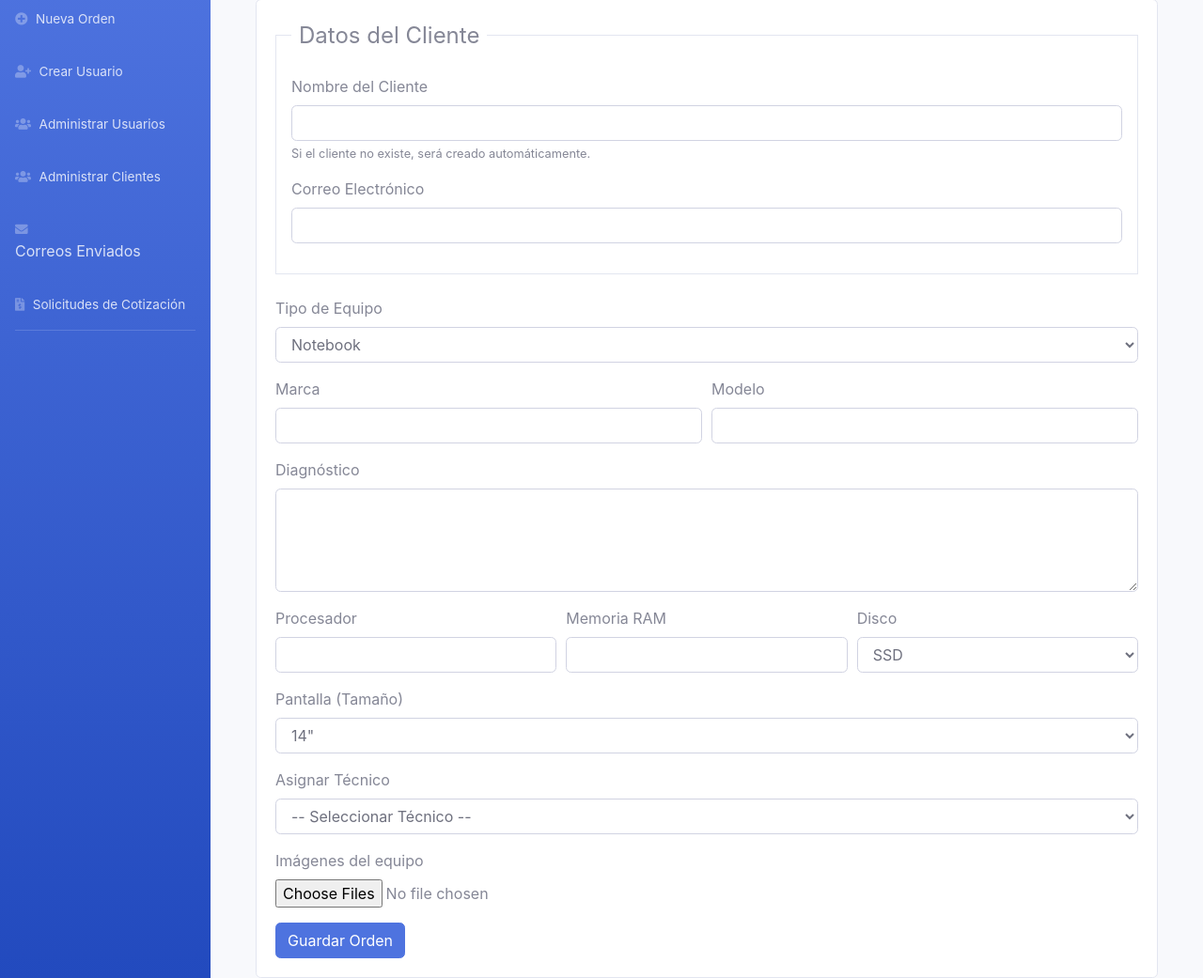
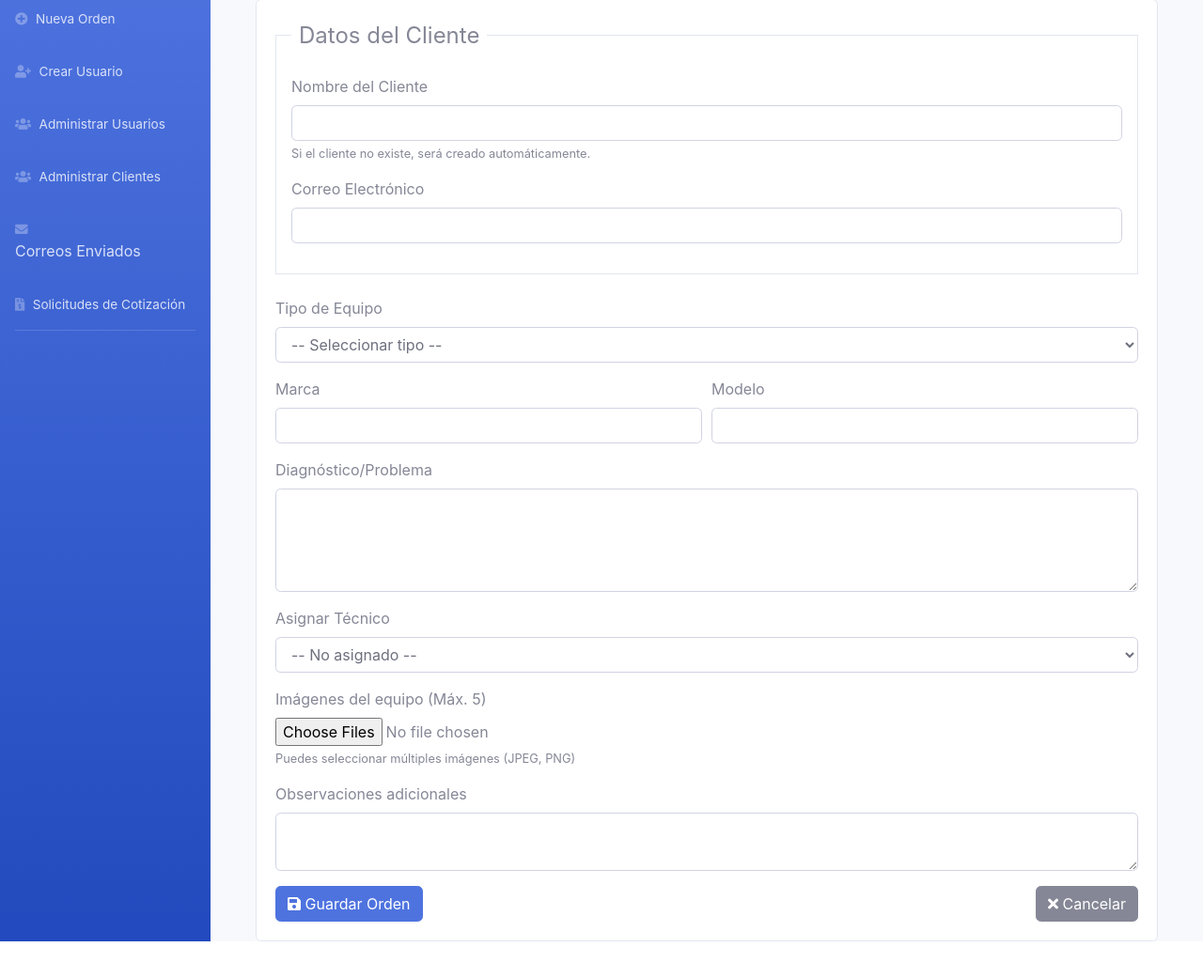
Before and after one commit to Francisco-minio/servicio_tecnico_flask, a Python web app: template templates/orden_form.html in a window 1280 px wide. Shown: the part 153-1194 px from the top of the page at 94% size. After the commit the page ends 1155 px from the top, so only its background shows below. Run offline with Jinja, Linux system fonts and the light colour scheme; the template is opened without the code that fills it, so the values that code supplies are empty; some libraries are stand-ins or nearby versions.

Commit message:
cambios por jule..

```diff
--- a/requirements.txt
+++ b/requirements.txt
@@ -1,6 +1,7 @@
 alembic==1.15.2
 blinker==1.9.0
 Brotli==1.1.0
+celery==5.3.6  # Añadido desde sec-scale-foundations
 cffi==1.17.1
 click==8.1.8
 cssselect2==0.8.0
@@ -8,8 +9,12 @@ Flask==3.1.0
 Flask-Login==0.6.3
 Flask-Migrate==4.1.0
 Flask-SQLAlchemy==3.1.1
+Flask-Session==0.5.0  # Añadido desde sec-scale-foundations
+Flask-Talisman==1.1.0  # Añadido desde sec-scale-foundations
+Flask-WTF==1.2.1  # Añadido desde sec-scale-foundations
 fonttools==4.57.0
 fpdf==1.7.2
+gunicorn==21.2.0  # Añadido desde sec-scale-foundations
 itsdangerous==2.2.0
 Jinja2==3.1.6
 Mako==1.3.10
@@ -19,6 +24,7 @@ pycparser==2.22
 pydyf==0.11.0
 PyMySQL==1.1.1
 pyphen==0.17.2
+redis==5.0.1  # Añadido desde sec-scale-foundations
 SQLAlchemy==2.0.40
 tinycss2==1.4.0
 tinyhtml5==2.0.0
--- a/templates/orden_form.html
+++ b/templates/orden_form.html
@@ -7,6 +7,7 @@
     <div class="card">
         <div class="card-body">
             <form action="{{ url_for('nueva_orden') }}" method="POST" enctype="multipart/form-data">
+                <input type="hidden" name="csrf_token" value="{{ csrf_token() }}"/>
 
                 <!-- Datos del cliente -->
                 <fieldset class="border p-3 mb-4">
@@ -28,9 +29,12 @@
                 <div class="form-group">
                     <label for="equipo">Tipo de Equipo</label>
                     <select class="form-control" id="equipo" name="equipo" required onchange="mostrarCaracteristicas()">
+                        <option value="">-- Seleccionar tipo --</option>
                         <option value="Notebook">Notebook</option>
                         <option value="Pc de Escritorio">PC de Escritorio</option>
                         <option value="Tablet">Tablet</option>
+                        <option value="Celular">Celular</option>
+                        <option value="Otro">Otro</option>
                     </select>
                 </div>
 
@@ -47,7 +51,7 @@
                 </div>
 
                 <div class="form-group">
-                    <label for="descripcion">Diagnóstico</label>
+                    <label for="descripcion">Diagnóstico/Problema</label>
                     <textarea class="form-control" id="descripcion" name="descripcion" rows="4" required></textarea>
                 </div>
 
@@ -65,8 +69,10 @@
                         <div class="form-group col-md-4">
                             <label for="disco">Disco</label>
                             <select class="form-control" id="disco" name="disco">
+                                <option value="">-- Seleccionar --</option>
                                 <option value="SSD">SSD</option>
                                 <option value="HDD">HDD</option>
+                                <option value="SSD+HDD">SSD+HDD</option>
                             </select>
                         </div>
                     </div>
@@ -77,12 +83,15 @@
                     <div class="form-group">
                         <label for="pantalla">Pantalla (Tamaño)</label>
                         <select class="form-control" id="pantalla" name="pantalla">
+                            <option value="">-- Seleccionar --</option>
                             <option value="14">14"</option>
                             <option value="15.6">15.6"</option>
                             <option value="17">17"</option>
                             <option value="7">7"</option>
                             <option value="8">8"</option>
                             <option value="10">10"</option>
+                            <option value="6">6"</option>
+                            <option value="6.5">6.5"</option>
                         </select>
                     </div>
                 </div>
@@ -90,8 +99,8 @@
                 <!-- Técnico -->
                 <div class="form-group">
                     <label for="tecnico_id">Asignar Técnico</label>
-                    <select class="form-control" id="tecnico_id" name="tecnico_id" required>
-                        <option disabled selected value="">-- Seleccionar Técnico --</option>
+                    <select class="form-control" id="tecnico_id" name="tecnico_id">
+                        <option value="">-- No asignado --</option>
                         {% for tecnico in tecnicos %}
                             <option value="{{ tecnico.id }}">{{ tecnico.username }} ({{ tecnico.correo }})</option>
                         {% endfor %}
@@ -100,36 +109,53 @@
 
                 <!-- Imágenes -->
                 <div class="form-group">
-                    <label for="imagenes">Imágenes del equipo</label>
-                    <input type="file" name="imagenes" multiple class="form-control-file">
+                    <label for="imagenes">Imágenes del equipo (Máx. 5)</label>
+                    <input type="file" name="imagenes" multiple class="form-control-file" accept="image/*">
+                    <small class="form-text text-muted">Puedes seleccionar múltiples imágenes (JPEG, PNG)</small>
                 </div>
 
-                <button type="submit" class="btn btn-primary">Guardar Orden</button>
+                <div class="form-group">
+                    <label for="observaciones">Observaciones adicionales</label>
+                    <textarea class="form-control" id="observaciones" name="observaciones" rows="2"></textarea>
+                </div>
+
+                <div class="d-flex justify-content-between">
+                    <button type="submit" class="btn btn-primary">
+                        <i class="fas fa-save"></i> Guardar Orden
+                    </button>
+                    <a href="{{ url_for('dashboard_admin') }}" class="btn btn-secondary">
+                        <i class="fas fa-times"></i> Cancelar
+                    </a>
+                </div>
             </form>
         </div>
     </div>
 </div>
 
-<!-- Script -->
+<!-- Script para mostrar campos dinámicos -->
 <script>
     function mostrarCaracteristicas() {
         const equipo = document.getElementById('equipo').value;
         const comunes = document.getElementById('campos_comunes');
         const pantalla = document.getElementById('campo_pantalla');
 
+        // Resetear todos los campos
         comunes.style.display = 'none';
         pantalla.style.display = 'none';
 
-        if (equipo === 'Notebook') {
+        // Mostrar campos según tipo de equipo
+        if (equipo === 'Notebook' || equipo === 'Pc de Escritorio') {
             comunes.style.display = 'block';
-            pantalla.style.display = 'block';
-        } else if (equipo === 'Pc de Escritorio') {
-            comunes.style.display = 'block';
-        } else if (equipo === 'Tablet') {
+        }
+
+        if (equipo === 'Notebook' || equipo === 'Tablet' || equipo === 'Celular') {
             pantalla.style.display = 'block';
         }
     }
 
-    document.addEventListener("DOMContentLoaded", mostrarCaracteristicas);
+    // Inicializar al cargar la página
+    document.addEventListener("DOMContentLoaded", function() {
+        mostrarCaracteristicas();
+    });
 </script>
 {% endblock %}
```
Also changed, not shown: app.py (+7 -2 lines), templates/editar_orden.html (+10 -15 lines), utils/mail_sender.py (+13 -11 lines), utils/pdf_generator.py (+34 -5 lines), 2 other files.
